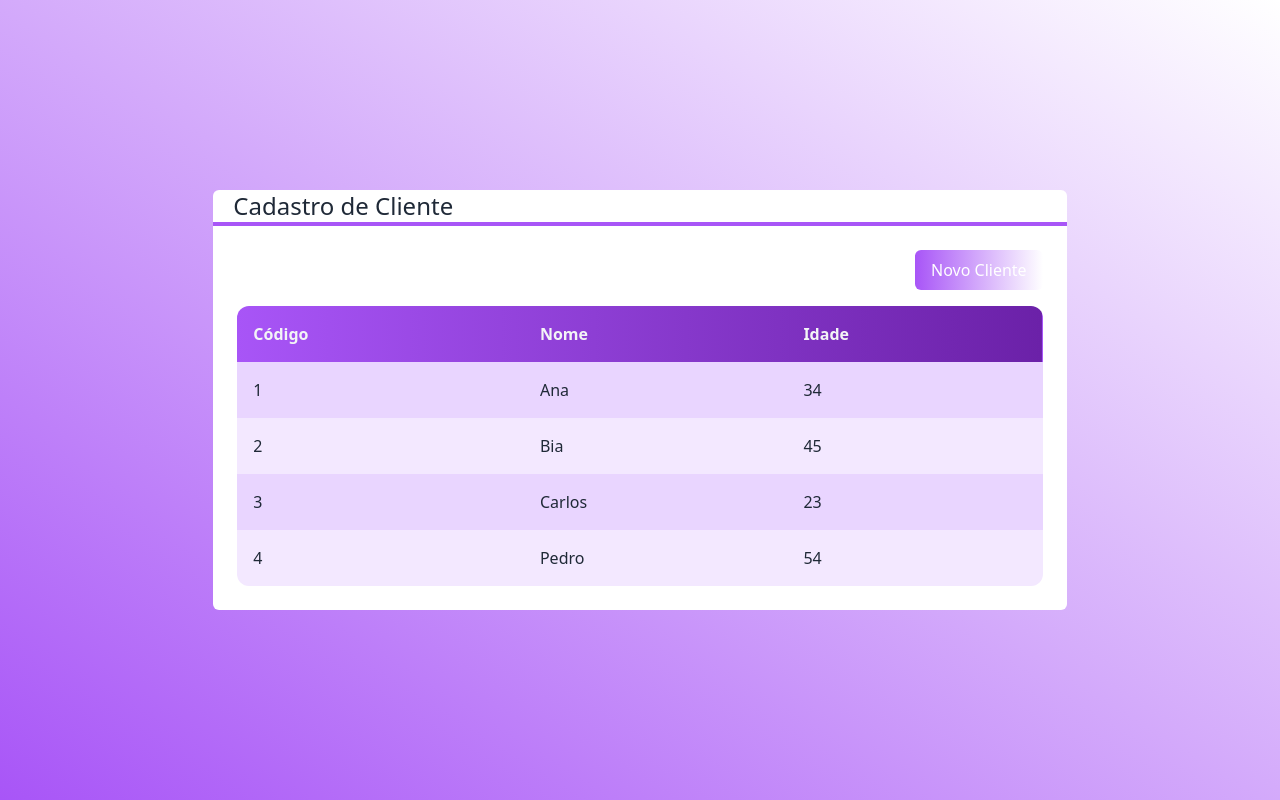
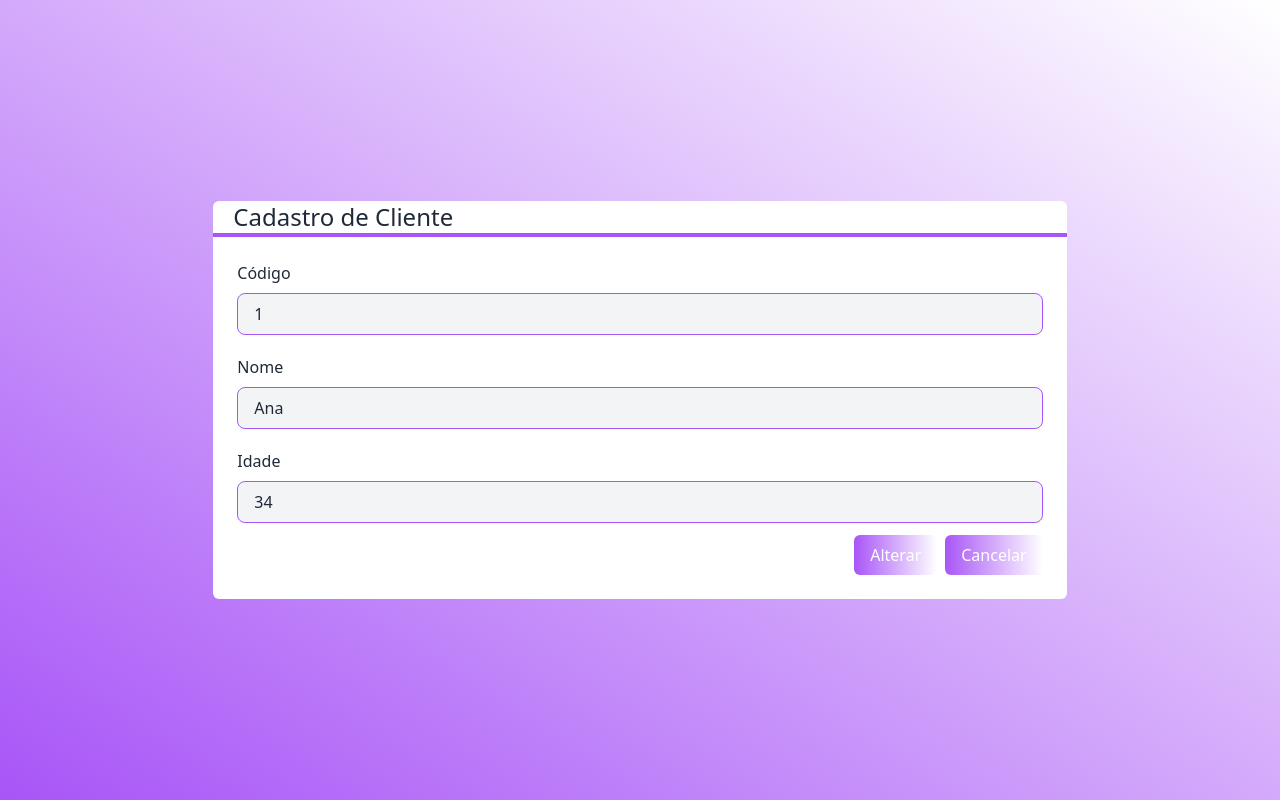
Before and after one commit to m0ntelo/crud.nextjs, a Next.js app: page / in a window 1280 px wide. Both pictures are taken after a click on the button "Novo Cliente". Built offline with nearby package versions, Linux system fonts and the light colour scheme.

Commit message:
feat: create form customer

```diff
--- a/src/app/page.jsx
+++ b/src/app/page.jsx
@@ -1,7 +1,11 @@
+'use client';
+
 import Button from "@/components/button";
+import Form from "@/components/form";
 import Layout from "@/components/layout";
 import Table from "@/components/table";
 import Customer from "@/core/Client";
+import { useState } from "react";
 
 export default function HomePage() {
 
@@ -20,16 +24,25 @@ export default function HomePage() {
     // console.log(customer, 'aqui 2')
   }
 
+  function customerSaved(customer) {
+    console.log(customer)
+  }
+
+  const [show, setShow] = useState('table')
+
   return (
     <div className={`
       flex justify-center items-center h-screen
       bg-gradient-to-tr from-purple-500 text-white
     `}>
       <Layout title="Cadastro de Cliente">
+        { show === 'table' ? (
+          <>
             <div className="flex justify-end">
               <Button
                 color="gray"
-            className="mb-4">
+                className="mb-4"
+                onClick={() => setShow('form')}>
                 Novo Cliente
               </Button>
             </div>
@@ -38,6 +51,13 @@ export default function HomePage() {
               customerSelected={customerSelected()}
               customerRemoved={customerRemoved()}>
             </Table>
+          </>
+        ) : (
+          <Form
+            customer={customers[0]}
+            canceled={() => setShow('table')}
+            onChange={customerSaved}/>
+        )}
       </Layout>
     </div>
   )
--- a/src/components/button.tsx
+++ b/src/components/button.tsx
@@ -2,17 +2,20 @@ interface ButtonProps {
   color?: 'green' | 'blue' | 'gray';
   children: any;
   className?: any;
+  onClick?: () => void
 }
 
 export default function Button(props: ButtonProps) {
   const color = props.color ?? 'gray'
 
   return (
-    <button className={`
-      bg-gradient-to-r from-${color}-400 to-${color}-700
-      text-white px-4 py-2 rounded-md
-      ${props.className}
-    `}>
+    <button
+      className={`
+        bg-gradient-to-r from-${color}-400 to-${color}-700
+        text-white px-4 py-2 rounded-md
+        ${props.className}
+      `}
+      onClick={props.onClick}>
       {props.children}
     </button>
   )
--- /dev/null
+++ b/src/components/form.tsx
@@ -0,0 +1,56 @@
+'use client';
+
+import Input from './input';
+import Customer from '@/core/Client';
+import Button from './button';
+import { useState } from 'react';
+
+interface FormProps {
+  customer: Customer;
+  canceled?: () => void;
+  onChange?: (customer: Customer) => void;
+}
+
+export default function Form(props: FormProps) {
+  const id = props.customer?.id;
+  const [name, setName] = useState(props.customer?.name ?? '');
+  const [idade, setIdade] = useState(props.customer?.idade ?? '');
+
+  return (
+    <div>
+      {id && (
+        <Input
+          ready
+          text="Código"
+          value={id}
+          className="mb-5" />
+      )}
+
+      <Input
+        text="Nome"
+        value={name}
+        onChange={setName}
+        className="mb-5" />
+
+      <Input
+        text="Idade"
+        value={idade}
+        type="number"
+        onChange={setIdade}/>
+
+      <div className="flex justify-end mt-3">
+        <Button
+          color="blue"
+          className="mr-2"
+          onClick={() => props.onChange?.(new Customer(name, +idade, id))}>
+            {id ? 'Alterar' : 'Salvar'}
+        </Button>
+        <Button
+          color="gray"
+          onClick={props.canceled}>
+            Cancelar
+        </Button>
+      </div>
+    </div>
+  )
+}
--- /dev/null
+++ b/src/components/input.tsx
@@ -0,0 +1,28 @@
+interface InputProps {
+  text: string;
+  type?: 'text' | 'number';
+  value: any;
+  ready?: boolean;
+  className?: string;
+  onChange?: (value: any) =>  void;
+}
+
+export default function Input(props: InputProps) {
+  return (
+    <div className={`flex flex-col ${props.className}`}>
+      <label className="mb-2">
+        {props.text}
+      </label>
+      <input
+        type={props.type ?? 'text'}
+        value={props.value}
+        readOnly={props.ready}
+        onChange={e => props.onChange?.(e.target.value)}
+        className={`
+          border border-purple-500 rounded-lg
+          focus:outline-none bg-gray-100 px-4 py-2
+          ${props.ready ?? 'focus:bg-white'}
+        `}/>
+    </div>
+  )
+}
--- a/src/components/table.tsx
+++ b/src/components/table.tsx
@@ -17,7 +17,7 @@ export default function Table(props: TableProps) {
         <th className="text-left p-4">Código</th>
         <th className="text-left p-4">Nome</th>
         <th className="text-left p-4">Idade</th>
-        { show ? <th className="p-4">Acoes</th> : false }
+        { show && <th className="p-4">Ações</th> }
       </tr>
     )
   }
@@ -31,7 +31,7 @@ export default function Table(props: TableProps) {
             <td className="text-left p-4">{customer.id}</td>
             <td className="text-left p-4">{customer.name}</td>
             <td className="text-left p-4">{customer.idade}</td>
-            { show ? actions(customer) : false }
+            { show && actions(customer) }
           </tr>
         )
       })
@@ -41,7 +41,7 @@ export default function Table(props: TableProps) {
   function actions(customer: Customer) {
     return (
       <td className="flex justify-center">
-        {props.customerSelected ? (
+        {props.customerSelected && (
           <button
             onClick={() => props.customerSelected?.(customer)}
             className={`
@@ -51,8 +51,8 @@ export default function Table(props: TableProps) {
             `}>
               {IconEdit}
           </button>
-        ) : false }
-        {props.customerRemoved ? (
+        )}
+        {props.customerRemoved && (
           <button
             onClick={() => props.customerRemoved?.(customer)}
             className={`
@@ -62,7 +62,7 @@ export default function Table(props: TableProps) {
             `}>
               {IconRemove}
           </button>
-        ) : false }
+        )}
       </td>
     )
   }
--- a/src/core/Client.ts
+++ b/src/core/Client.ts
@@ -1,16 +1,16 @@
 export default class Customer {
   #id: string;
   #name: string;
-  #idade: string;
+  #idade: number;
 
-  constructor(name: string, idade: string, id: string = '') {
+  constructor(name: string, idade: number, id: string = '') {
     this.#name = name;
     this.#idade = idade;
     this.#id = id;
   }
 
   static vazio() {
-    return new Customer('', '')
+    return new Customer('', 0)
   }
 
   get id() {
```
Lines whose indentation alone changed are shown as unchanged.
